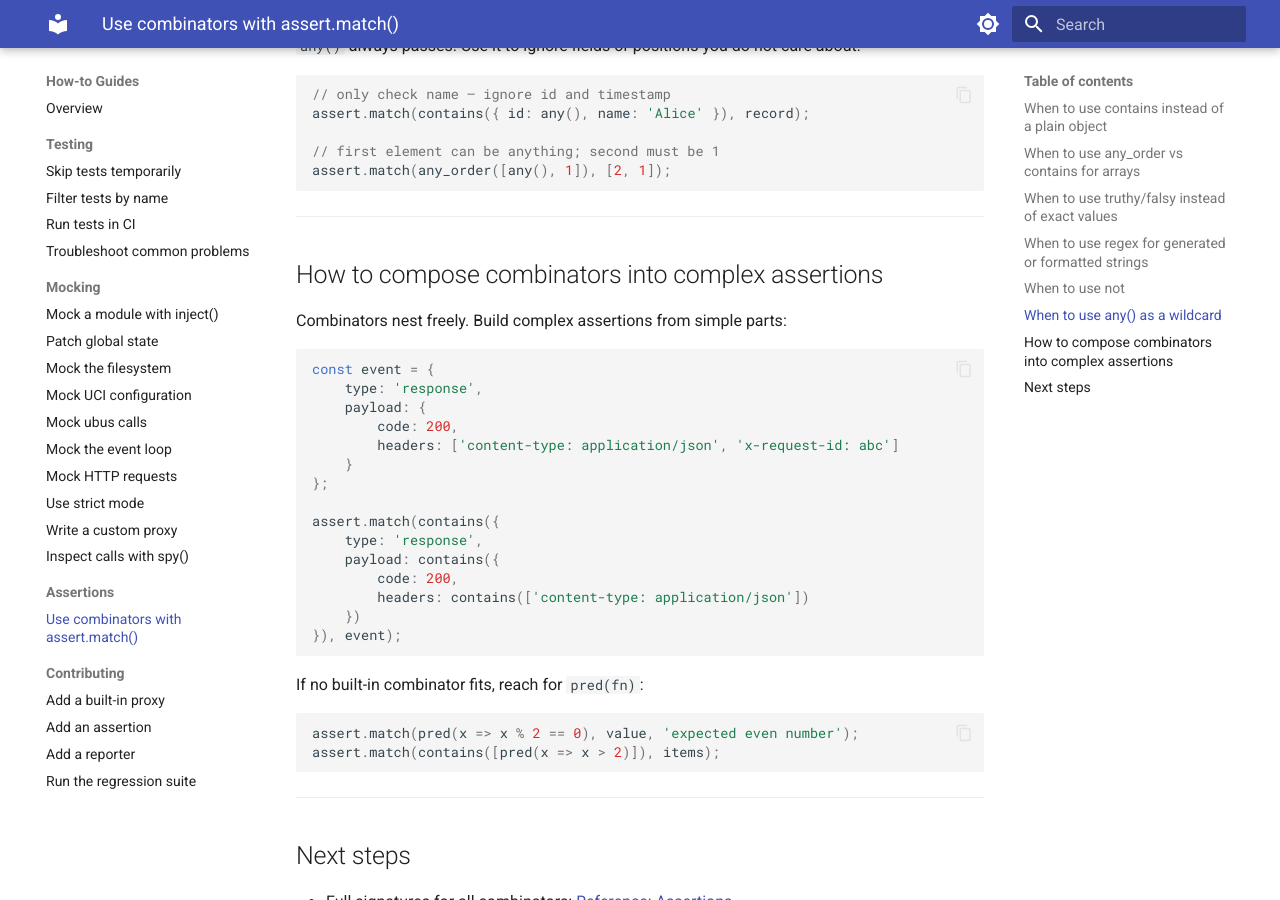
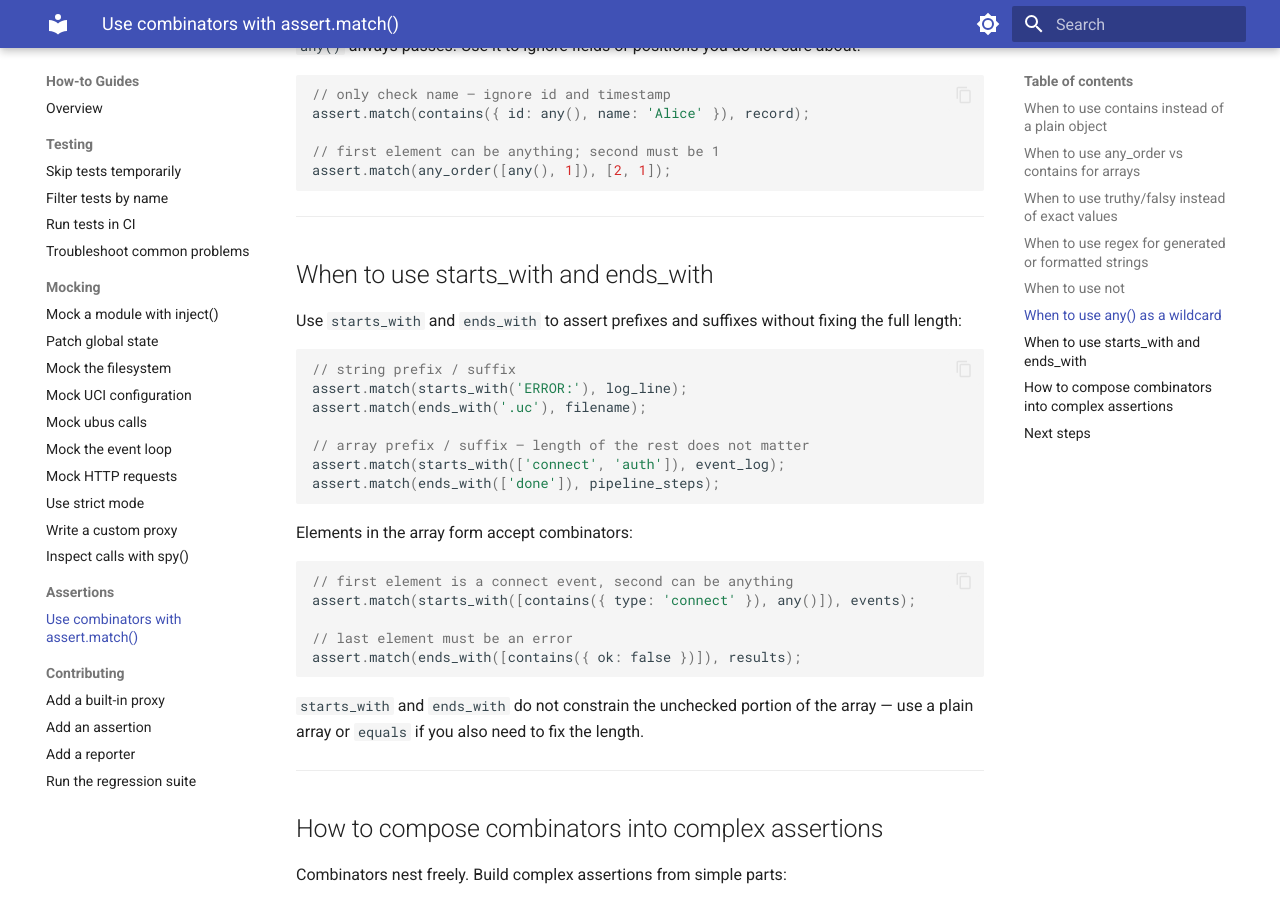
Before and after one commit to m00qek/utest, an MkDocs documentation site: the page built from docs/how-to/combinators.md, in a window 1280 px wide and 900 px high, scrolled down 2228 px. Built offline with MkDocs 1.6.1 and Material for MkDocs 9.7.7, drawn with Linux system fonts in a browser that asks for light colours.

Commit message:
Extract combinators into utest.combinators, slim down assert.uc
Move all combinator factories from assert.uc into a dedicated
utest.combinators module. assert.uc now only contains the assert
object and its two helpers. Includes starts_with() and ends_with()
added in this session.

````diff
--- a/docs/how-to/combinators.md
+++ b/docs/how-to/combinators.md
@@ -110,6 +110,34 @@ assert.match(any_order([any(), 1]), [2, 1]);
 
 ---
 
+## When to use starts_with and ends_with
+
+Use `starts_with` and `ends_with` to assert prefixes and suffixes without fixing the full length:
+
+```js
+// string prefix / suffix
+assert.match(starts_with('ERROR:'), log_line);
+assert.match(ends_with('.uc'), filename);
+
+// array prefix / suffix — length of the rest does not matter
+assert.match(starts_with(['connect', 'auth']), event_log);
+assert.match(ends_with(['done']), pipeline_steps);
+```
+
+Elements in the array form accept combinators:
+
+```js
+// first element is a connect event, second can be anything
+assert.match(starts_with([contains({ type: 'connect' }), any()]), events);
+
+// last element must be an error
+assert.match(ends_with([contains({ ok: false })]), results);
+```
+
+`starts_with` and `ends_with` do not constrain the unchecked portion of the array — use a plain array or `equals` if you also need to fix the length.
+
+---
+
 ## How to compose combinators into complex assertions
 
 Combinators nest freely. Build complex assertions from simple parts:
````
Also changed, not shown: docs/reference/assertions.md (+26 -0 lines), 5 other files.
